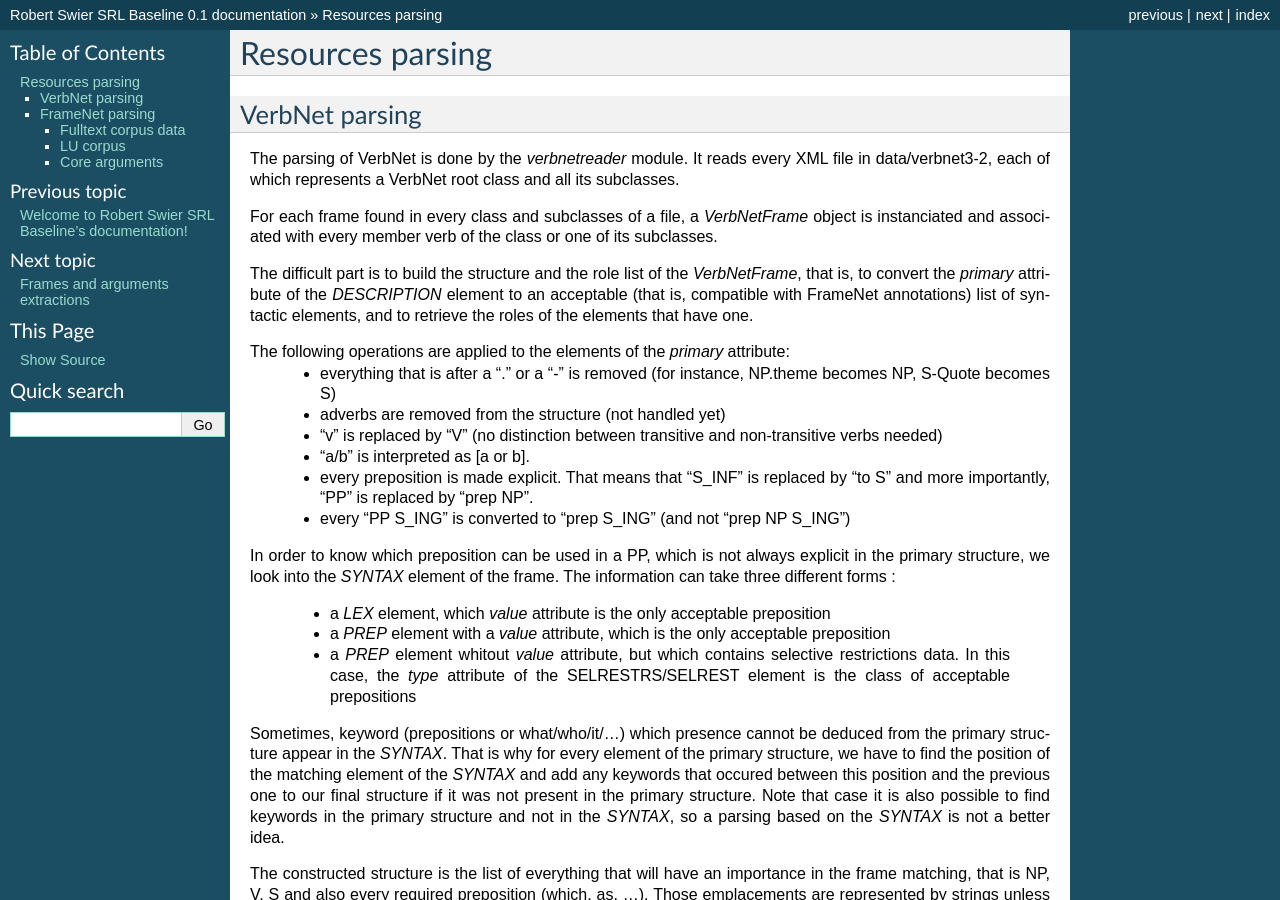
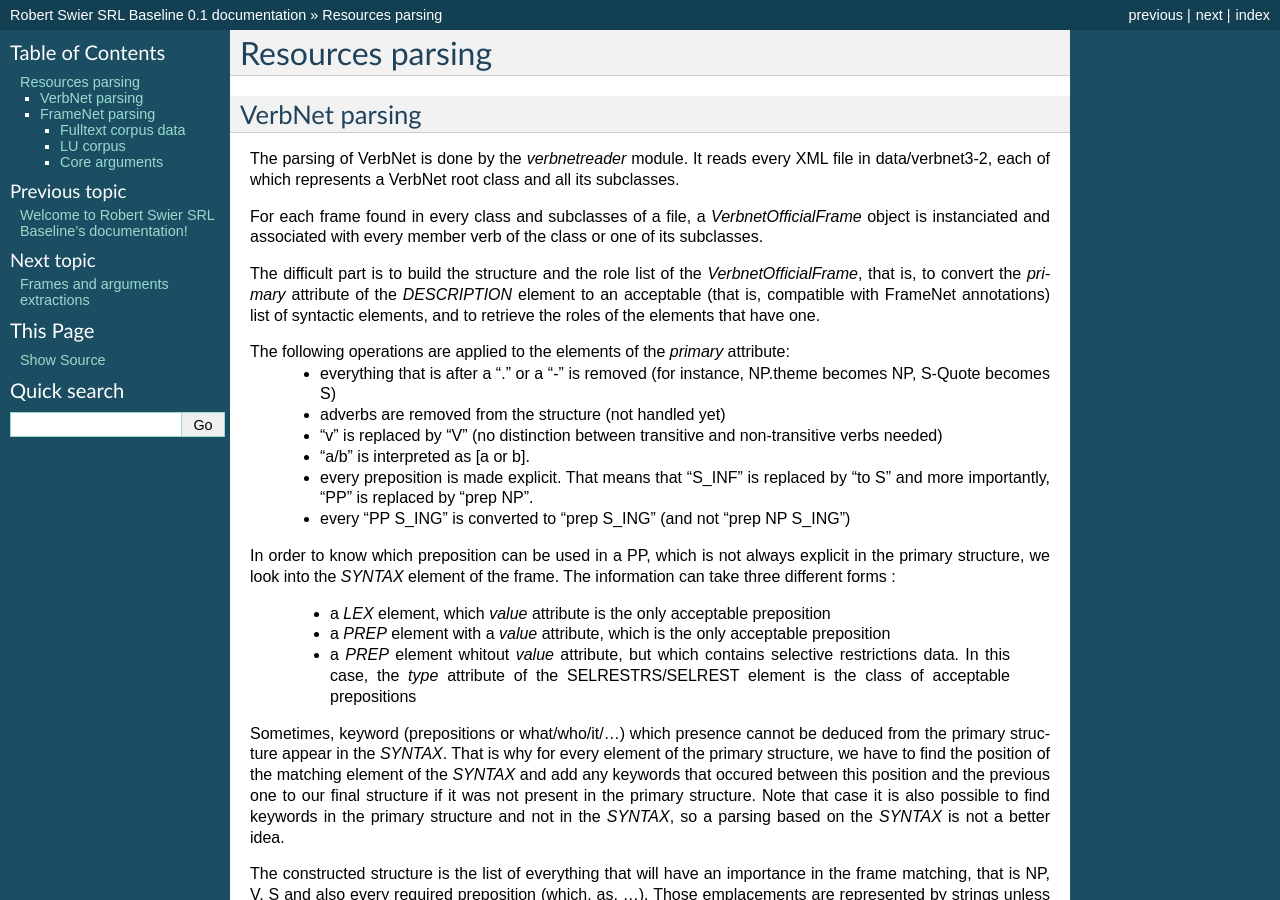
Before and after one commit to aymara/knowledgesrl, a Sphinx documentation site: the page built from doc/parseresources.rst, in a window 1280 px wide and 900 px high. Built offline with Sphinx 7.4.7, drawn with Linux system fonts in a browser that asks for light colours.

Commit message:
Update VerbnetFrame class name

```diff
--- a/doc/parseresources.rst
+++ b/doc/parseresources.rst
@@ -8,12 +8,12 @@ The parsing of VerbNet is done by the *verbnetreader* module. It reads every
 XML file in data/verbnet3-2, each of which represents a VerbNet root class and
 all its subclasses.
 
-For each frame found in every class and subclasses of a file, a *VerbNetFrame*
-object is instanciated and associated with every member verb of the class or
-one of its subclasses.
+For each frame found in every class and subclasses of a file, a
+*VerbnetOfficialFrame* object is instanciated and associated with every member
+verb of the class or one of its subclasses.
 
 The difficult part is to build the structure and the role list of the
-*VerbNetFrame*, that is, to convert the *primary* attribute of the
+*VerbnetOfficialFrame*, that is, to convert the *primary* attribute of the
 *DESCRIPTION* element to an acceptable (that is, compatible with FrameNet
 annotations) list of syntactic elements, and to retrieve the roles of the
 elements that have one.
```
